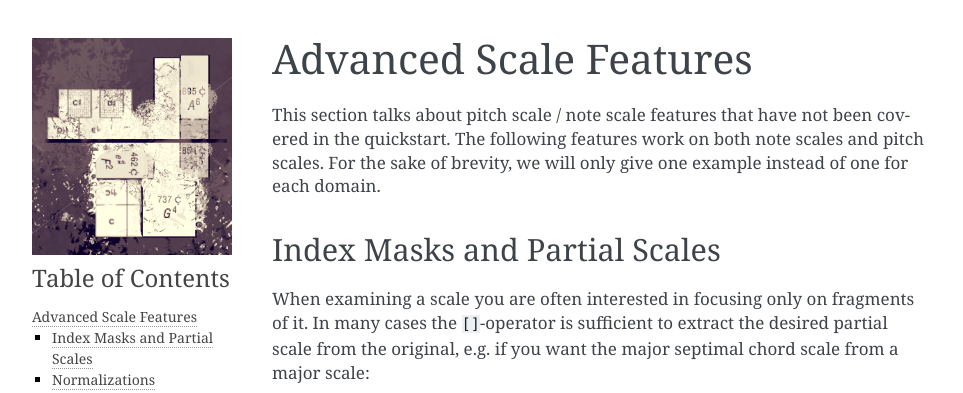
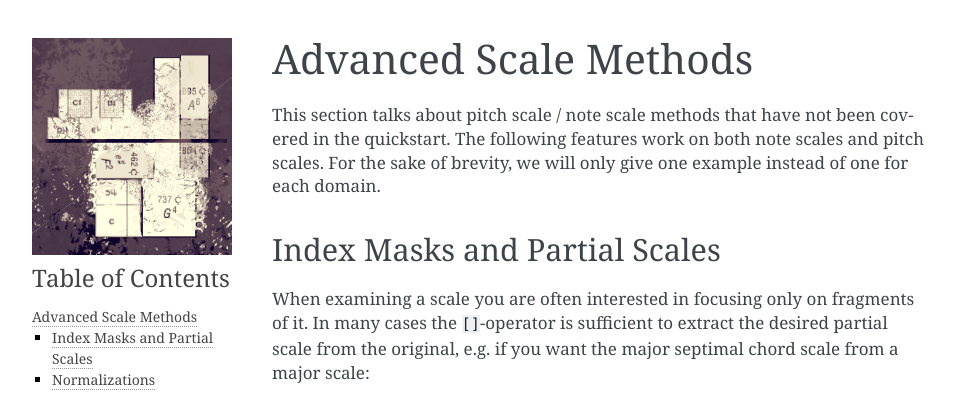
Before and after one commit to retooth2/xenharmlib, a Sphinx documentation site: the page built from doc/adv_scale_methods.rst, in a window 1280 px wide and 900 px high. Shown: the top 393 px of the window, without its empty margins (148-1111 px from the left). Built offline with Sphinx 7.4.7, drawn with Linux system fonts in a browser that asks for light colours.

Commit message:
chore(doc): "Scale Features" to "Scale Methods"
There is a lot of advanced scale features, but this section
just talks about the methods of the object so we name it
accordingly

```diff
--- a/doc/adv_scale_features.rst
+++ b/doc/adv_scale_methods.rst
@@ -1,7 +1,7 @@
-Advanced Scale Features
+Advanced Scale Methods
 ======================================
 
-This section talks about pitch scale / note scale features that have not
+This section talks about pitch scale / note scale methods that have not
 been covered in the quickstart. The following features work on both note
 scales and pitch scales. For the sake of brevity, we will only give
 one example instead of one for each domain.
--- a/doc/index.rst
+++ b/doc/index.rst
@@ -212,7 +212,7 @@ features.
    :caption: Contents:
 
    quickstart
-   adv_scale_features
+   adv_scale_methods
    adv_notation_features
    interval_seq
    periodic_package
```
